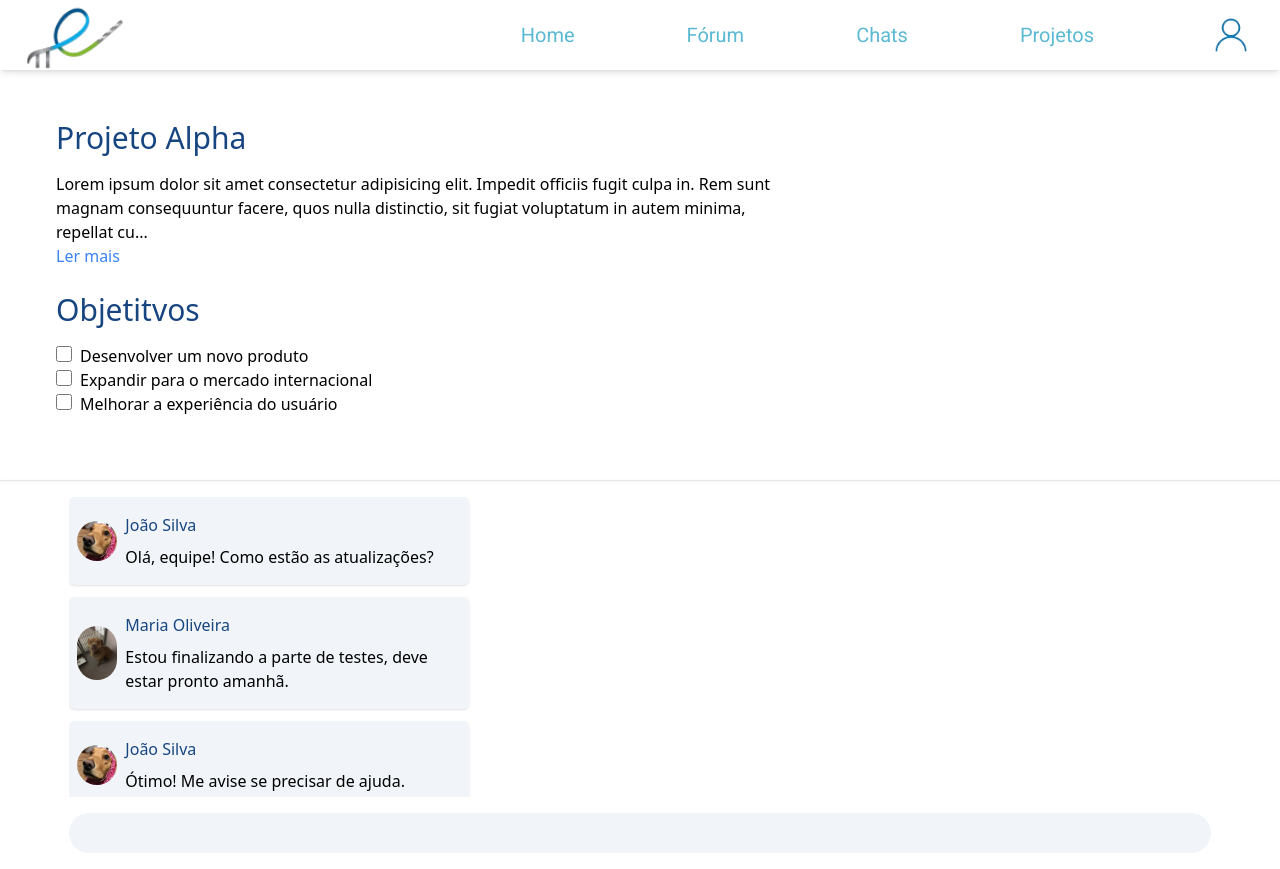
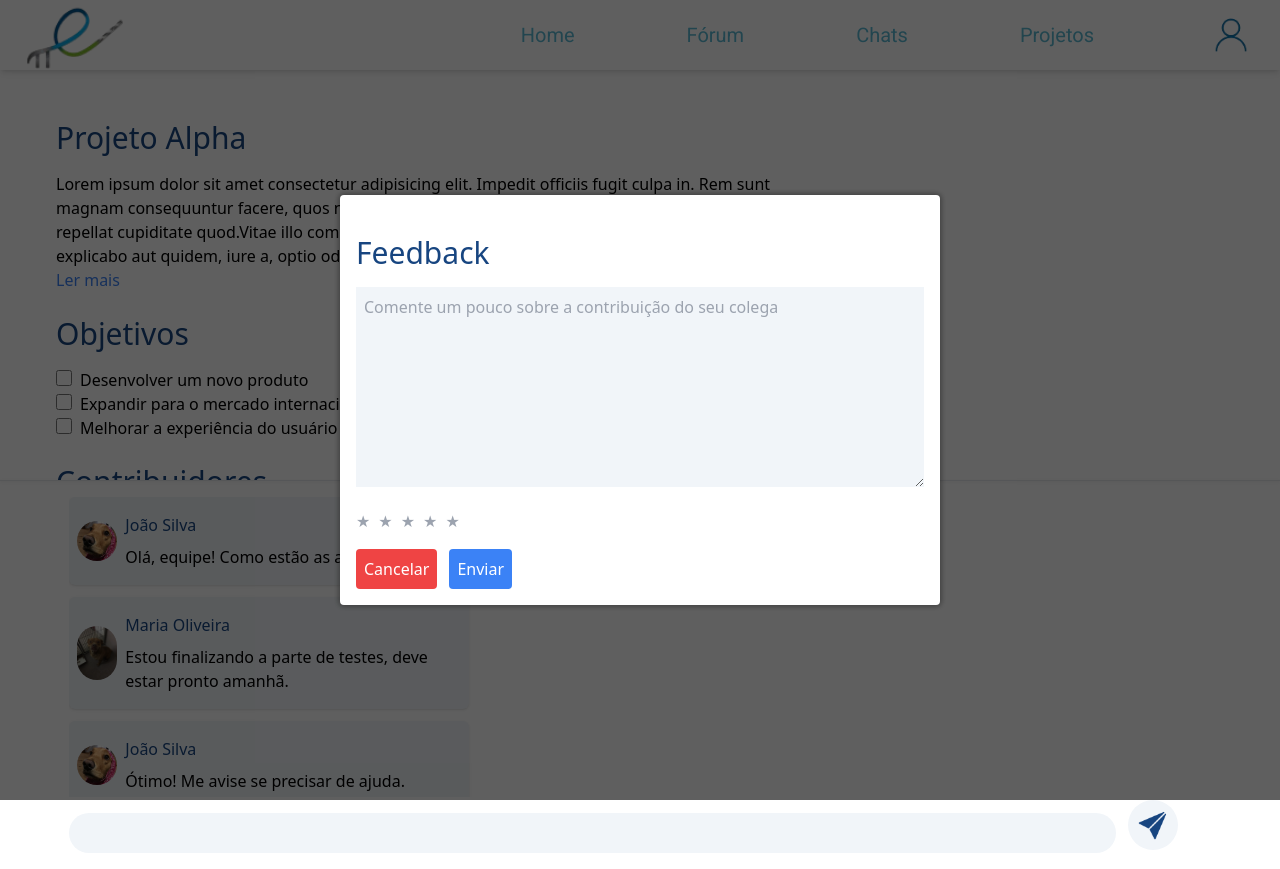
Before and after one commit to matiaszo/forum_ets_frontend, a Next.js app: page /projectSelected in a window 1280 px wide. Built offline with nearby package versions, Linux system fonts and the light colour scheme.

Commit message:
starts implemented

```diff
--- a/src/app/globals.css
+++ b/src/app/globals.css
@@ -14,4 +14,9 @@
 }
 .scrollbar-hidden::-webkit-scrollbar {
     display: none;
+
 }
+.scrollbar-hidden {
+    -ms-overflow-style: none;  /* Esconde a barra de rolagem no Internet Explorer/Edge */
+    scrollbar-width: none;  /* Esconde a barra de rolagem no Firefox */
+}
--- a/src/app/projectSelected/page.tsx
+++ b/src/app/projectSelected/page.tsx
@@ -1,34 +1,105 @@
-"use client"
+"use client";
 import { Header } from "@/components/header";
 import data from '@/constants/dataProjects.json'
 import { useState } from "react";
 import CardMessage from "@/components/cardMessage";
 import ImageComponent from "@/components/image";
 
-const idProjectExemple = 1
-const limit = 200
-const dataItems = data.find(project => project.id == idProjectExemple)
+const idProjectExemple = 1;
+const limit = 350;
+const dataItems = data.find(project => project.id == idProjectExemple);
 
 const projectPage = () => {
 
     const [isExpanded, setIsExpanded] = useState(false);
+    const [newMessage, setNewMessage] = useState(""); // Estado para armazenar a mensagem
+    const [messages, setMessages] = useState(dataItems?.messages || []); // Estado para armazenar as mensagens
+    const [open, setOpen] = useState<boolean>(true);
+    const [rating, setRating] = useState<number>(0); // Estado para armazenar a avaliação com estrelas
 
-    // função para alternar o estado de expandido, nega o estado anterior quando clica
+    // Função para alternar a descrição expandida
     const toggleDescription = () => {
         setIsExpanded(prevState => !prevState);
+    };
+
+    // Função para enviar a mensagem
+    const send = () => {
+        if (newMessage.trim()) {
+            const newMessageObject = {
+                id: messages.length + 1,
+                text: newMessage,
+                user: {
+                    id: 1,
+                    name: "Matias Zuniga",
+                    image: "Matias3.jpg",
+                    instructor: false
+                }
+            };
+
+            setMessages(prevMessages => [...prevMessages, newMessageObject]); // Adiciona a nova mensagem na lista
+            setNewMessage(""); // Limpa o campo de texto
+        }
+    };
+
+    // Função para lidar com a mudança da avaliação
+    const handleRating = (index: number) => {
+        setRating(index + 1); // Definir o valor da avaliação com base no índice da estrela clicada
     };
 
     return (
         <>
             <Header />
-            <div className="h-[480px] overflow-y-auto scrollbar-hidden p-6" >
 
-                <div className="mt-24 ml-8" >
+            {/* Modal de feedback */}
+            {open && (
+                <div className="flex bg-[#000000A0] w-full h-full absolute items-center justify-center self-center justify-center">
+                    <form className="flex-col shadow p-2 rounded bg-white-100 bg-white w-[600px] p-4 rounded shadow-[0_0_5px_2px_rgba(0,0,0,0.3)] max-h-[90%]" action="">
+                        <p className="text-blue1 text-3xl mb-4 my-6">Feedback</p>
+
+                        <textarea
+                            className="bg-slate-100 w-full h-[200px] outline-none p-2"
+                            placeholder="Comente um pouco sobre a contribuição do seu colega"
+                        ></textarea>
+
+                        {/* Sistema de avaliação com estrelas */}
+                        <div className="flex gap-2 mt-4">
+                            {[...Array(5)].map((_, index) => (
+                                <span
+                                    key={index}
+                                    className={`cursor-pointer ${rating > index ? 'text-yellow-400' : 'text-gray-400'}`}
+                                    onClick={() => handleRating(index)}
+                                >
+                                    ★
+                                </span>
+                            ))}
+                        </div>
+
+                        <div className="flex gap-3 mt-4">
+                            <button
+                                className="bg-red-500 p-2 rounded text-white"
+                                onClick={() => { setOpen(false) }}
+                            >
+                                Cancelar
+                            </button>
+                            <button
+                                className="bg-blue-500 p-2 rounded text-white"
+                                onClick={() => { setOpen(false) }}
+                            >
+                                Enviar
+                            </button>
+                        </div>
+                    </form>
+                </div>
+            )}
+
+            {/* Mostrando título e descrição do projeto */}
+            <div className="h-[480px] overflow-y-auto scrollbar-thin scrollbar-thumb-blue3 scrollbar-track-gray-100 p-6">
+                <div className="mt-24 ml-8">
                     <h1 className={styles.title}>
                         {dataItems?.name}
                     </h1>
                     <p className="flex flex-wrap max-w-[750px]">
-                        {isExpanded || dataItems?.description && dataItems.description.length <= limit
+                        {isExpanded || (dataItems?.description && dataItems.description.length <= limit)
                             ? dataItems?.description
                             : dataItems?.description.substring(0, limit) + "..."}
                         {/* botão "Ler mais" ou "Ler menos" */}
@@ -42,48 +113,72 @@ const projectPage = () => {
                     </p>
                 </div>
 
-
-                <div className="mt-6 ml-8 ">
-                <h1 className={styles.title} >Objetitvos</h1>
-                    {/* iterando sobre a lista de objetivos */}
-                    {data.find(project => project.id == idProjectExemple)?.goals
-                        .map((goal, index) => {
-                            return (
-                                <h2 key={index}>
-                                    <input type="checkbox" id="objetivo1" className={styles.checkbox} />
-                                    <label key={index} className="ml-2">{goal}</label>
-                                </h2>
-                            )
-                        })
-                    }
+                {/* Mostrando objetivos do projeto */}
+                <div className="mt-6 ml-8">
+                    <h1 className={styles.title}>Objetivos</h1>
+                    {dataItems?.goals?.map((goal, index) => (
+                        <h2 key={index}>
+                            <input type="checkbox" id="objetivo1" className={styles.checkbox} />
+                            <label className="ml-2">{goal}</label>
+                        </h2>
+                    ))}
                 </div>
 
+                {/* Mostrando contribuidores do projeto */}
+                <div className="ml-8 mt-6">
+                    <h1 className={styles.title}>Contribuidores</h1>
+                    {dataItems?.users?.map((contributor, index) => (
+                        <div key={index} className="flex gap-3 items-center mt-6">
+                            <ImageComponent src="topic1.png" width={20} height={20} alt="" />
+                            <h1>{contributor.image}</h1>
+                            <button
+                                className="bg-blue2 text-white rounded p-2 hover:shadow hover:bg-blue1"
+                                onClick={() => { setOpen(true) }}
+                            >
+                                Feedback
+                            </button>
+                        </div>
+                    ))}
+                </div>
             </div>
 
+            {/* Cards de mensagens */}
             <hr className="shadow" />
-            <div className="flex flex-col w-11/12 p-4 justify-self-center" >
-                <div className="flex flex-col h-[300px] overflow-y-auto gap-3 scrollbar-hidden " >
-                    {dataItems?.messages.map((msg)=> {
-                        return(
-                            <div key={msg.id} >
-                                <CardMessage user={msg.user.name}
-                                text={msg.text}
-                                image={msg.user.image} />
-                            </div>
-                        )
-                    }) }
+            <div className="flex flex-col w-11/12 p-4 justify-self-center">
+                <div className="flex flex-col h-[300px] overflow-y-auto gap-3 scrollbar-thin scrollbar-thumb-blue3 scrollbar-track-gray-100">
+                    {messages.map((msg) => (
+                        <div key={msg.id}>
+                            <CardMessage user={msg.user.name} text={msg.text} image={msg.user.image} />
+                        </div>
+                    ))}
                 </div>
 
-                <input className="outline-none mt-4 rounded-full p-2 bg-slate-100 " type="text" name="" id="" />
+                {/* Enviar mensagens */}
+                <div className="flex gap-3 items-center">
+                    <input
+                        className="outline-none mt-4 rounded-full p-2 bg-slate-100 w-11/12"
+                        type="text"
+                        value={newMessage}
+                        onChange={(e) => setNewMessage(e.target.value)} // Atualiza o estado com o valor digitado
+                    />
+                    <div onClick={send}>
+                        <ImageComponent
+                            src="sending.png"
+                            width={50}
+                            height={50}
+                            alt="Enviar"
+                            className="rounded-full self-center justify-self-center bg-slate-100 p-2 cursor-pointer hover:shadow hover:bg-slate-300 ease-in-out duration-300"
+                        />
+                    </div>
+                </div>
             </div>
         </>
-    )
-}
+    );
+};
 
-const styles= {
+const styles = {
     title: "text-blue1 text-3xl mb-4",
-    checkbox : 'w-4 h-4 border-2 border-gray-400 rounded-md focus:ring-2 focus:ring-blue-500 checked:bg-green-500 checked:border-green-500 transition-colors duration-200 ease-in-out'
-}
-
+    checkbox: 'w-4 h-4 border-2 border-gray-400 rounded-md focus:ring-2 focus:ring-blue-500 checked:bg-green-500 checked:border-green-500 transition-colors duration-200 ease-in-out'
+};
 
 export default projectPage;
--- a/src/constants/dataProjects.json
+++ b/src/constants/dataProjects.json
@@ -4,6 +4,29 @@
       "name": "Projeto Alpha",
       "goals": ["Desenvolver um novo produto", "Expandir para o mercado internacional", "Melhorar a experiência do usuário"],
       "description": "Lorem ipsum dolor sit amet consectetur adipisicing elit. Impedit officiis fugit culpa in. Rem sunt magnam consequuntur facere, quos nulla distinctio, sit fugiat voluptatum in autem minima, repellat cupiditate quod.Vitae illo commodi cupiditate officia corporis, culpa pariatur. Quasi explicabo aut quidem, iure a, optio odit aperiam corporis animi cumque adipisci porro incidunt tempore consectetur saepe illum error velit accusamus.Neque ea molestias minima voluptatibus! Reprehenderit quo ad, eos odio natus architecto quam, quisquam aspernatur voluptatum facilis, nobis reiciendis. Quas animi officiis mollitia iste illum magnam omnis eius, nostrum autem!Veniam velit aliquid ipsam, ex nam necessitatibus doloribus quia dignissimos, rerum tempora harum voluptate cum provident et esse soluta molestias itaque? Natus illo deleniti reprehenderit cupiditate asperiores praesentium fugit eum?Numquam aspernatur et beatae alias excepturi nemo laudantium cupiditate nisi quia nobis explicabo esse nostrum recusandae, placeat vero eos, odio in facere officia est accusamus sapiente similique mollitia? Odio, iure!",
+      "users" : [
+        {
+          "id": 2,
+          "name": "Nicolle",
+          "email": "maria@example.com",
+          "intructor": false,
+          "image": "Nicole.jpg"
+        },
+        {
+          "id": 3,
+          "name": "Kau",
+          "email": "carlos@example.com",
+          "intructor": true,
+          "image": "Kau.jpg"
+        },
+        {
+          "id": 4,
+          "name": "Mariana Marques",
+          "email": "ana@example.com",
+          "intructor": false,
+          "image": "Mari.jpg"
+        }
+      ],
       "messages": [
         {
           "id": 1,
```
Also changed, not shown: src/assets/sending.png (added).
